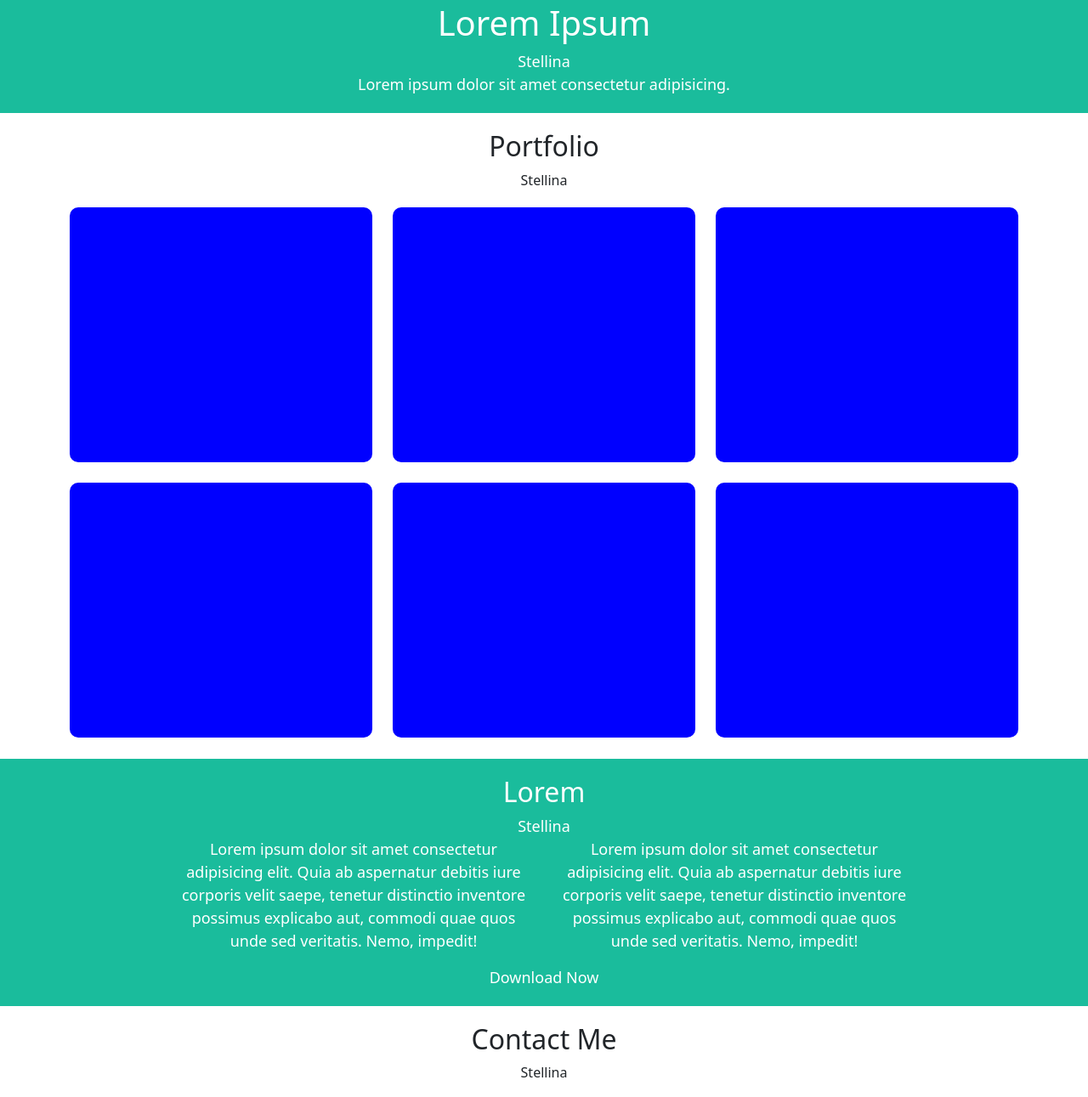
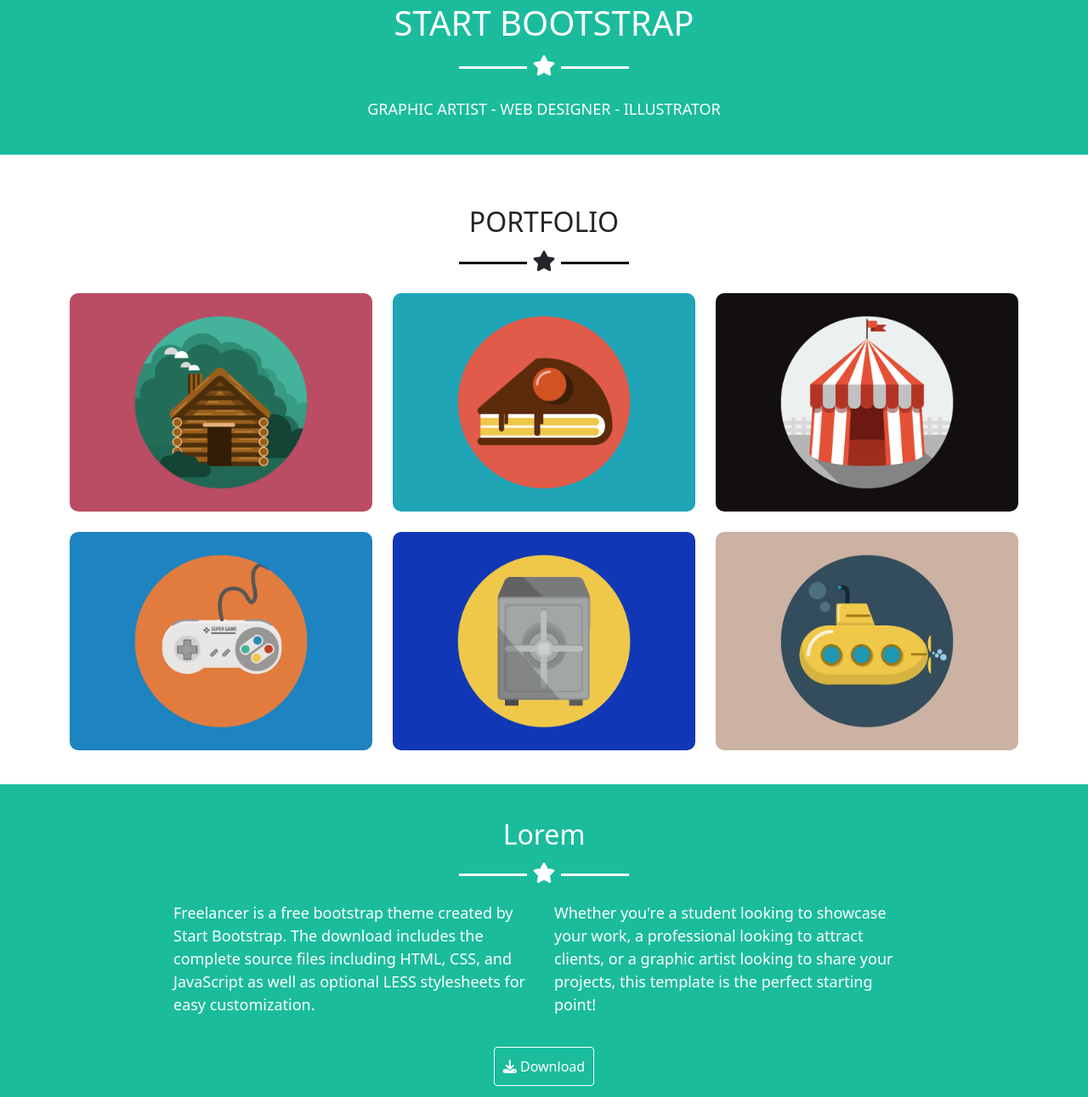
Before and after one commit to Alex12012000/html-css-bootstrap-freelancer, a plain HTML site: page index.html in a window 1280 px wide. Shown: the part 329-1620 px from the top of the page at 85% size. Drawn offline with nearby package versions, Linux system fonts and the light colour scheme.

Commit message:
Header - Jumbotron - Portfolio - About

```diff
--- a/css/style.css
+++ b/css/style.css
@@ -1,3 +1,10 @@
+/* RESET */
+
+img {
+    width: 100%;
+    display: block;
+}
+
 /* COMMON */
 
 ul {
@@ -6,7 +13,9 @@ ul {
     margin: 0;
 }
 
-
+.ms_section-pd {
+    padding: 2.5rem 0;
+}
 /* HEADER */
 
 header {
@@ -41,12 +50,16 @@ header {
 .ms_menu a {
     text-decoration: none;
     color: white;
-    font-size: 20px;
+    font-size: 16px;
 }
 
 /* MAIN */
 
 /* jumbotron */
+
+.jumbo {
+    color: white;
+}
 
 .ms_small-container {
     width: 70%;
@@ -73,33 +86,71 @@ header {
 }
 
 .jumbo .ms_text-area {
-    color: white;
     font-size: 18px;
     font-weight: 500;
 }
+
+.stellina {
+    font-size: 1.5rem;
+    vertical-align: middle;
+}
+
+.stellina::before,
+.stellina::after {
+    content: "";
+    display: inline-block;
+    height: 3px;
+    width: 5rem;
+    background-color: white;
+    vertical-align: middle;
+}
+
+.skills {
+    padding: 20px 0;
+}
+
 /* Portfoio Section */
 
-.ms_card {
-    height: 300px;
-    background-color: blue;
+.ms_card img {
     border-radius: 10px;
 }
 
+.stellina-black {
+    font-size: 1.5rem;
+}
+
+.stellina-black::before,
+.stellina-black::after {
+    content: "";
+    display: inline-block;
+    height: 3px;
+    width: 5rem;
+    background-color: black;
+    vertical-align: middle;
+}
+
 /* About */
-
-.about {
-    margin-top: 25px;
-}
 
 .ms_btn a {
     text-decoration: none;
     color: inherit;
 }
 
-.about .ms_text-area {
+.ms_text-white-area {
     color: white;
     font-size: 18px;
     font-weight: 500;
+}
+
+.ms_text-white-area .stellina {
+    margin-bottom: 1rem;
+}
+
+.ms_download-btn {
+    color: white;
+    border-color: white;
+    margin-top: 20px;
+    padding: 10px;
 }
 
 /* Form */
@@ -111,6 +162,7 @@ header {
 .ms_form-container {
     width: 60%;
     margin: 0 auto;
+
 }
 
 /* FOOTER */
--- a/index.html
+++ b/index.html
@@ -28,21 +28,21 @@
                 </div>
 
                 <!-- Menu -->
-                <div class="col-6 d-flex justify-content-end">
+                <div class="col-6 d-flex justify-content-end d-flex align-items-center">
                     <div class="ms_burger d-md-none d-flex align-items-center">
                         <i class="fa-solid fa-bars"></i>
                     </div>
 
-                    <div class="ms_menu d-none d-md-block">
-                        <ul>
+                    <div class="ms_menu d-none d-md-block ">
+                        <ul class="d-flex align-items-center">
                             <li>
-                                <a href="#">Link</a>
+                                <a href="#">PORTFOLIO</a>
                             </li>
                             <li>
-                                <a href="#">Link</a>
+                                <a href="#">ABOUT</a>
                             </li>
                             <li>
-                                <a href="#">Link</a>
+                                <a href="#">CONTACT</a>
                             </li>
                         </ul>
                     </div>
@@ -70,14 +70,14 @@
                     <!-- Text-Area -->
                     <div class="ms_text-area text-center">
 
-                        <h1>Lorem Ipsum</h1>
+                        <h1>START BOOTSTRAP</h1>
 
                         <div class="stellina">
-                            Stellina
+                            <i class="fa-solid fa-star"></i>
                         </div>
 
                         <div class="skills">
-                            Lorem ipsum dolor sit amet consectetur adipisicing.
+                            GRAPHIC ARTIST - WEB DESIGNER - ILLUSTRATOR
                         </div>
 
                     </div>
@@ -86,17 +86,17 @@
         </section>
 
         <!-- Portfolio -->
-        <section>
+        <section class="ms_section-pd">
 
             <div class="container">
 
                <!-- Text Area -->
 
                <div class="ms_text-area text-center">
-                    <h2>Portfolio</h2>
+                    <h2>PORTFOLIO</h2>
 
-                    <div class="stellina">
-                        Stellina
+                    <div class="stellina-black">
+                        <i class="fa-solid fa-star"></i>
                     </div>
                </div>
 
@@ -107,31 +107,37 @@
                     <!-- Columns -->
                     <div class="col">
                         <div class="ms_card">
+                            <img src="img/cabin.png" alt="">
                         </div>
                     </div>
 
                     <div class="col">
                         <div class="ms_card">
+                            <img src="img/cake.png" alt="">
                         </div>
                     </div>
 
                     <div class="col">
                         <div class="ms_card">
+                            <img src="img/circus.png" alt="">
                         </div>
                     </div>
 
                     <div class="col">
                         <div class="ms_card">
+                            <img src="img/game.png" alt="">
                         </div>
                     </div>
 
                     <div class="col">
                         <div class="ms_card">
+                            <img src="img/safe.png" alt="">
                         </div>
                     </div>
 
                     <div class="col">
                         <div class="ms_card">
+                            <img src="img/submarine.png" alt="">
                         </div>
                     </div>
 
@@ -142,33 +148,40 @@
         </section>
 
         <!-- About -->
-        <section class="about green">
+        <section class="ms_section-pd green">
             <div class="ms_small-container">
                 <div class="container-fluid">
-                    <div class="ms_text-area text-center">
+                    <div class="ms_text-white-area ">
 
-                        <h2>Lorem</h2>
+                        <div class="ms_section-header text-center">
+                            <h2>Lorem</h2>
 
-                        <div class="stellina">
-                            Stellina
+                            <div class="stellina">
+                                <i class="fa-solid fa-star"></i>
+                            </div>
                         </div>
 
                         <div class="row row-cols-1 row-cols-md-2">
 
                             <div class="col">
-                                <p>Lorem ipsum dolor sit amet consectetur adipisicing elit. Quia ab aspernatur debitis iure corporis velit saepe, tenetur distinctio inventore possimus explicabo aut, commodi quae quos unde sed veritatis. Nemo, impedit!</p>
+                                <p>Freelancer is a free bootstrap theme created by Start
+                                    Bootstrap. The download includes the complete
+                                    source files including HTML, CSS, and JavaScript as
+                                    well as optional LESS stylesheets for easy
+                                    customization.</p>
                             </div>
 
                             <div class="col">
-                                <p>Lorem ipsum dolor sit amet consectetur adipisicing elit. Quia ab aspernatur debitis iure corporis velit saepe, tenetur distinctio inventore possimus explicabo aut, commodi quae quos unde sed veritatis. Nemo, impedit!</p>
+                                <p>Whether you're a student looking to showcase your
+                                    work, a professional looking to attract clients, or a
+                                    graphic artist looking to share your projects, this
+                                    template is the perfect starting point!</p>
                             </div>
 
                         </div>
 
-                        <div class="ms_btn">
-                            <a href="#">
-                                Download Now
-                            </a>
+                        <div class="ms_btn text-center">
+                            <button type="button" class="btn ms_download-btn"> <i class="fa-solid fa-download"></i> Download</button>
                         </div>
                     </div>
                 </div>
```
